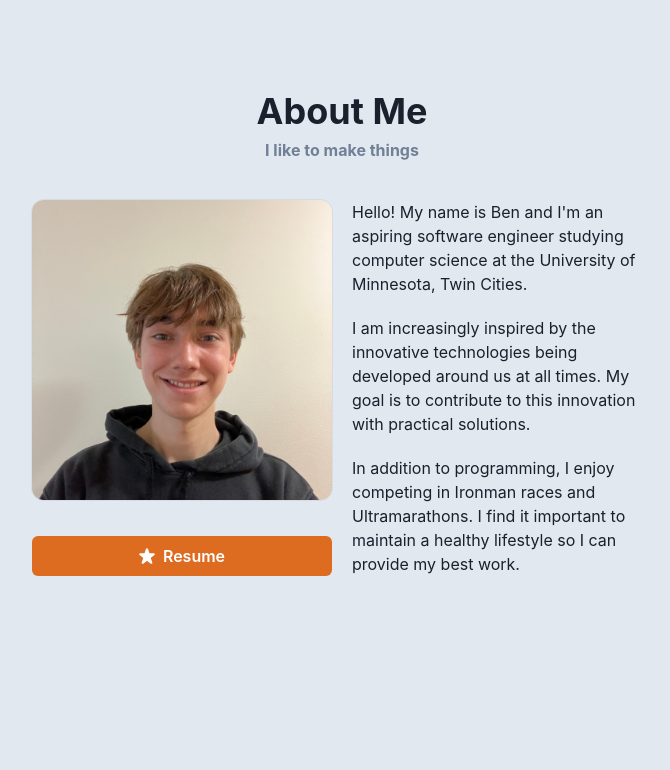
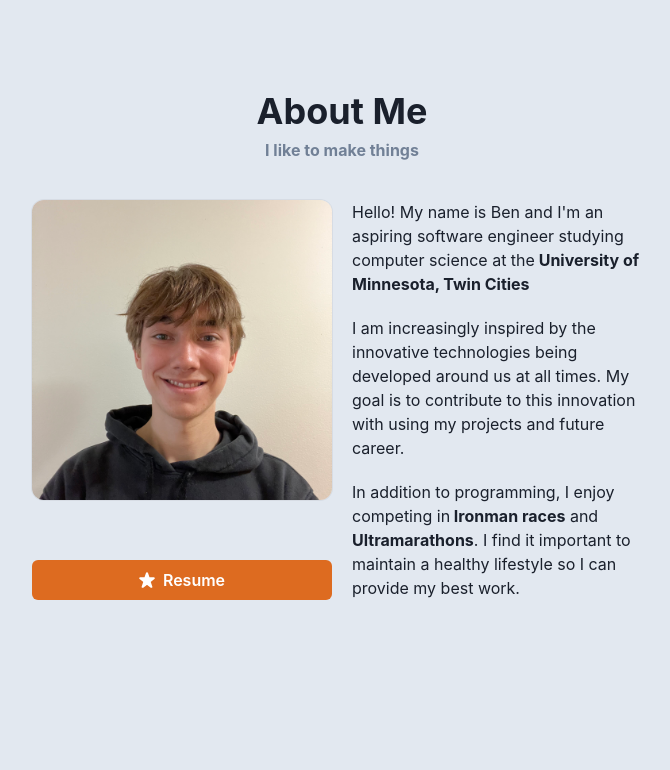
Before and after one commit to benheinen/benjamin-heinen, a React (Vite) app: page / in a window 1280 px wide. Shown: the part 688-1458 px from the top of the page, without its empty margins (298-968 px from the left). Built offline with nearby package versions, Linux system fonts and the light colour scheme.

Commit message:
emphasis

```diff
--- a/src/components/AboutMe.tsx
+++ b/src/components/AboutMe.tsx
@@ -38,21 +38,23 @@ export default function AboutMe() {
         <GridItem area={"text1"}>
           <Text w={300}>
             Hello! My name is Ben and I'm an aspiring software engineer studying
-            computer science at the University of Minnesota, Twin Cities.
+            computer science at the
+            <strong> University of Minnesota, Twin Cities</strong>
           </Text>
         </GridItem>
         <GridItem area={"text2"}>
           <Text w={300}>
             I am increasingly inspired by the innovative technologies being
             developed around us at all times. My goal is to contribute to this
-            innovation with practical solutions.
+            innovation with using my projects and future career.
           </Text>
         </GridItem>
         <GridItem area={"text3"}>
           <Text w={300}>
-            In addition to programming, I enjoy competing in Ironman races and
-            Ultramarathons. I find it important to maintain a healthy lifestyle
-            so I can provide my best work.
+            In addition to programming, I enjoy competing in
+            <strong> Ironman races</strong> and <strong>Ultramarathons</strong>.
+            I find it important to maintain a healthy lifestyle so I can provide
+            my best work.
           </Text>
         </GridItem>
         <GridItem area={"resume"}>
```
